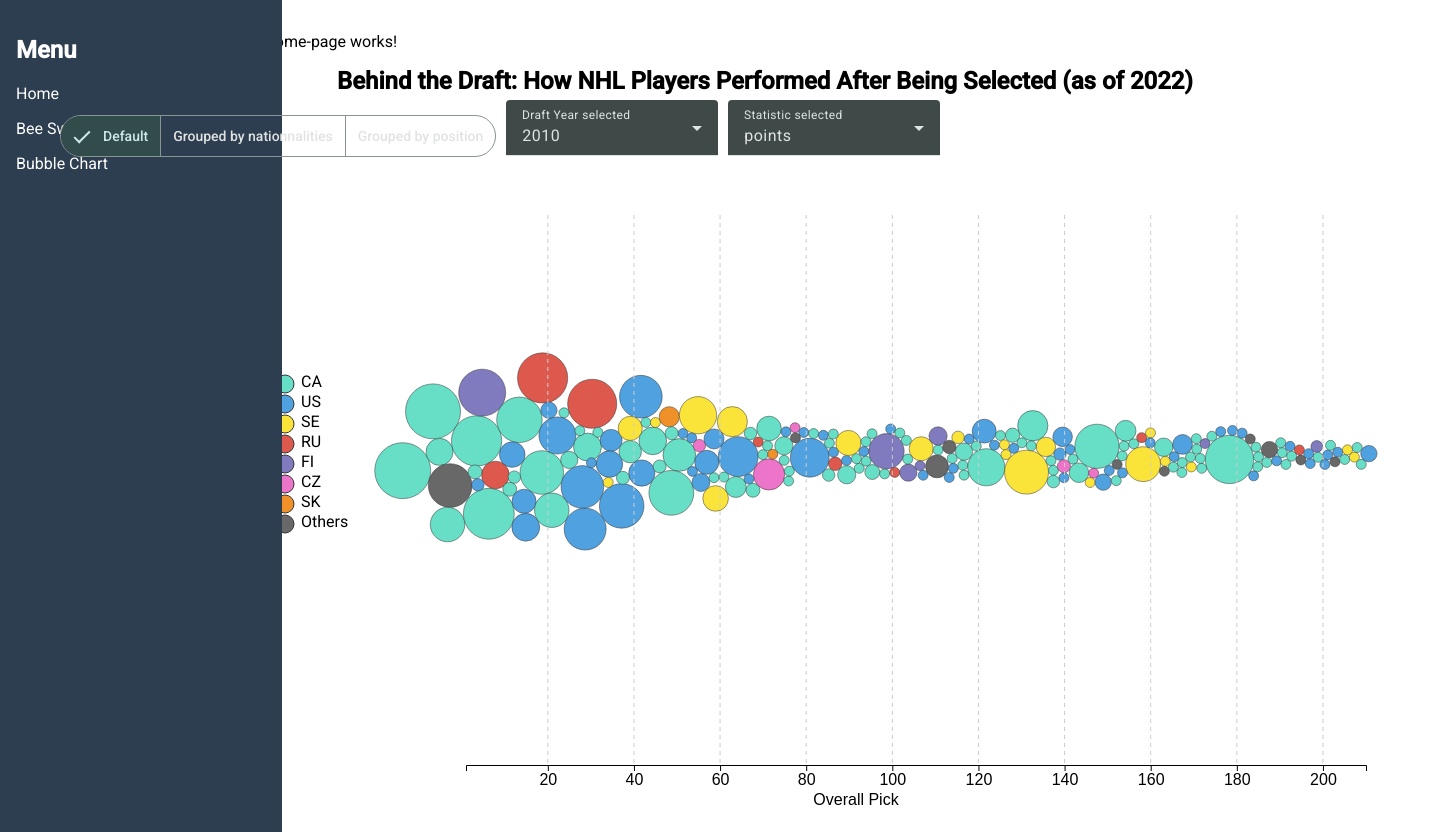
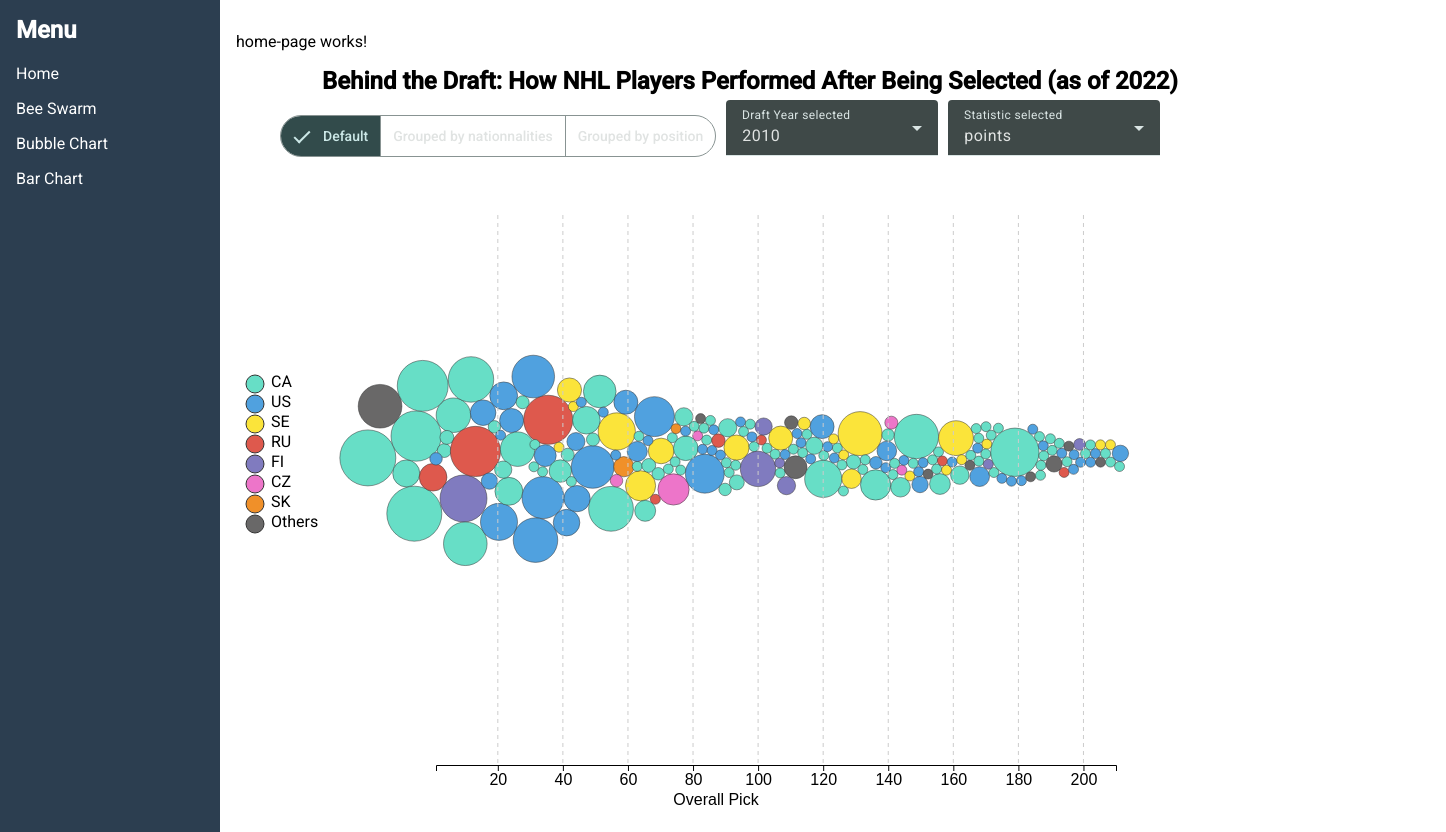
Before and after one commit to MaxenceSigouin/INF8808-Projet, an Angular app in the folder projet-dataviz/: page / in a window 1280 px wide. Shown: the whole page, 1446 px wide, since content can reach past the window. Built offline with nearby package versions, Linux system fonts and the light colour scheme.

Commit message:
looks good with sidebar

```diff
--- a/projet-dataviz/src/app/app.component.css
+++ b/projet-dataviz/src/app/app.component.css
@@ -1,4 +1,15 @@
-.main-content {
-    margin-left: 250px; /* Same as sidebar width */
-    padding: 1rem;
-  }
+.layout {
+  display: flex;
+  min-height: 100vh;
+}
+
+app-sidebar {
+  flex: 0 0 220px; /* Fixed width */
+}
+
+.content {
+  flex: 1;
+  padding: 1rem;
+  background-color: #fff;
+  overflow-x: hidden;
+}
--- a/projet-dataviz/src/app/app.component.html
+++ b/projet-dataviz/src/app/app.component.html
@@ -1,5 +1,6 @@
-<app-sidebar></app-sidebar>
-
-<div class="main-content">
-  <router-outlet></router-outlet>
+<div class="layout">
+  <app-sidebar></app-sidebar>
+  <div class="content">
+    <router-outlet></router-outlet>
+  </div>
 </div>
--- a/projet-dataviz/src/app/components/beeswarm-chart/beeswarm-chart/beeswarm-chart.component.css
+++ b/projet-dataviz/src/app/components/beeswarm-chart/beeswarm-chart/beeswarm-chart.component.css
@@ -1,4 +1,4 @@
-#beaswarm-chart-topbar{
+/* #beaswarm-chart-topbar{
     position: absolute;
     top: 100px;
     left: 60px;
@@ -6,4 +6,13 @@
     flex-direction: row;
     align-items: baseline;
     gap: 10px;
+} */
+#beaswarm-chart-topbar {
+    position: absolute;
+    top: 100px;
+    left: 280px; /* Match sidebar width and add the 60px */
+    display: flex;
+    flex-direction: row;
+    align-items: baseline;
+    gap: 10px;
 }
--- a/projet-dataviz/src/app/components/beeswarm-chart/beeswarm-chart/beeswarm-chart.component.ts
+++ b/projet-dataviz/src/app/components/beeswarm-chart/beeswarm-chart/beeswarm-chart.component.ts
@@ -23,9 +23,9 @@ import { MatFormFieldModule } from '@angular/material/form-field';
 })
 export class BeeswarmChartComponent {
   DEFAULT_CHART_HEIGTH: number = window.innerHeight - 100;
-  DEFAULT_CHART_WIDTH: number = window.innerWidth - 100;
+  DEFAULT_CHART_WIDTH: number = window.innerWidth - 320;
   VIEW_BY_NATION_CHART_HEIGTH: number = 1400;
-  VIEW_BY_NATION_CHART_WIDTH: number = window.innerWidth - 100;
+  VIEW_BY_NATION_CHART_WIDTH: number = window.innerWidth - 320;
   viewSelected: string = 'default';
   xScale: d3.ScaleLinear<number, number> | undefined;
   yScale: d3.ScalePoint<string> | undefined;
--- a/projet-dataviz/src/app/components/sidebar/sidebar.component.css
+++ b/projet-dataviz/src/app/components/sidebar/sidebar.component.css
@@ -1,22 +1,23 @@
 .sidebar {
-    width: 250px;
-    height: 100vh;
   background-color: #2c3e50;
   color: white;
+  height: 100vh;
   padding: 1rem;
-    position: fixed;
-    top: 0;
-    left: 0;
+}
+
+.sidebar h2 {
+  margin-top: 0;
 }
 
 .sidebar ul {
-    list-style-type: none;
+  list-style: none;
   padding: 0;
 }
 
 .sidebar li {
-    margin: 1rem 0;
+  margin-bottom: 1rem;
 }
+
 
 .sidebar a {
   color: white;
--- a/projet-dataviz/src/app/components/sidebar/sidebar.component.html
+++ b/projet-dataviz/src/app/components/sidebar/sidebar.component.html
@@ -10,5 +10,8 @@
     <li routerLinkActive="active">
       <a routerLink="/bubble">Bubble Chart</a>
     </li>
+    <li routerLinkActive="active">
+      <a routerLink="/bar-chart">Bar Chart</a>
+    </li>
   </ul>
 </div>
```
Lines whose indentation alone changed are shown as unchanged.
